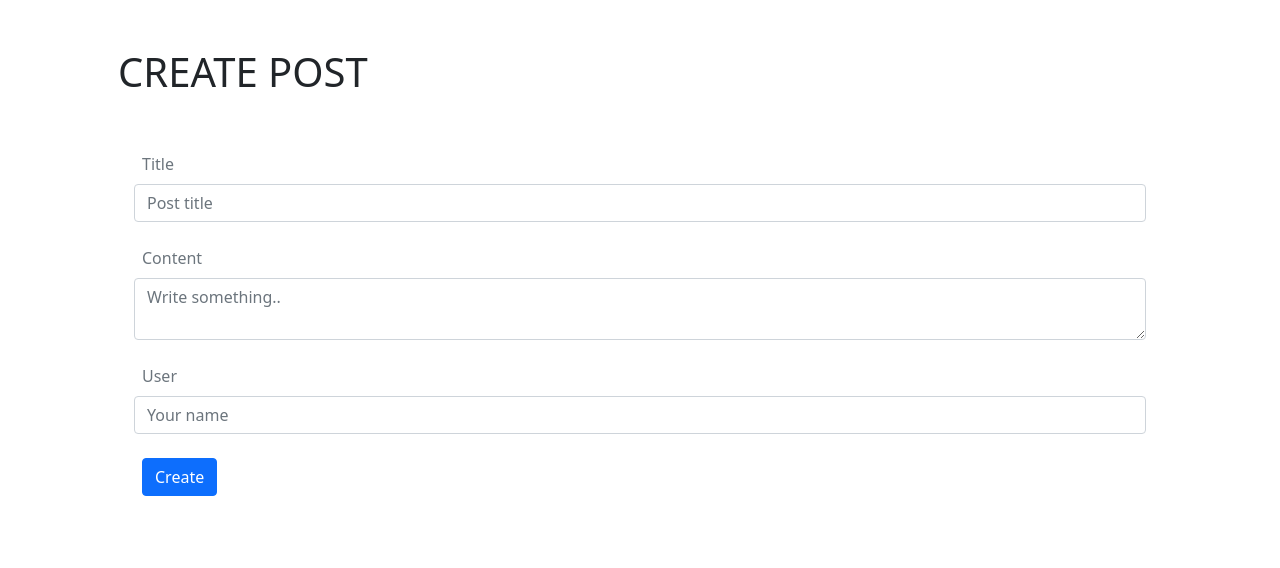
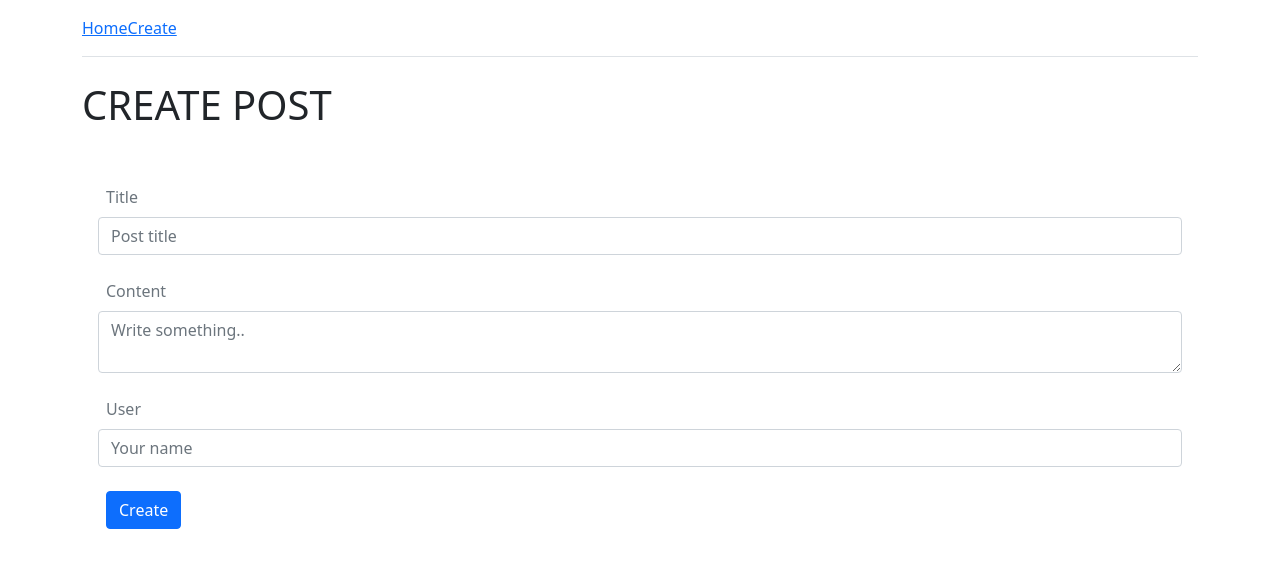
Before and after one commit to hamzaamughal/mern-crud-with-smart-login, a React (Create React App) app in the folder client/: page /create in a window 1280 px wide. Shown: the top 568 px of the page. Built offline with nearby package versions, Linux system fonts and the light colour scheme.

Commit message:
navigation added

```diff
--- a/client/src/App.js
+++ b/client/src/App.js
@@ -1,8 +1,13 @@
+import Nav from "./Nav";
 
 
 function App() {
   return (
-    <div className="container p-5">MERN CRUD</div>
+    <div className="container pb-5">
+      <Nav />
+      <h1>MERN CRUD</h1>
+      <br />
+    </div>
   );
 }
 
--- a/client/src/Create.js
+++ b/client/src/Create.js
@@ -1,5 +1,6 @@
 import React, { useState } from 'react'
 import axios from 'axios'
+import Nav from './Nav'
 
 const Create = () => {
     //state
@@ -34,7 +35,9 @@
     }
 
     return (
-        <div className="container p-5">
+        <div className="container pb-5">
+            <Nav />
+            <br />
             <h1>CREATE POST</h1>
             <br />
             <form onSubmit={handleSubmit} action="">
--- /dev/null
+++ b/client/src/Nav.js
@@ -0,0 +1,19 @@
+import React from 'react'
+import { Link } from 'react-router-dom'
+
+const Nav = () => {
+    return (
+        <nav>
+            <ul className="nav nav-tabs">
+                <li className="nav-item pr-3 pt-3 pb-3">
+                    <Link to="/">Home</Link>
+                </li>
+                <li className="nav-item pr-3 pt-3 pb-3">
+                    <Link to="/create">Create</Link>
+                </li>
+            </ul>
+        </nav>
+    )
+}
+
+export default Nav
```
